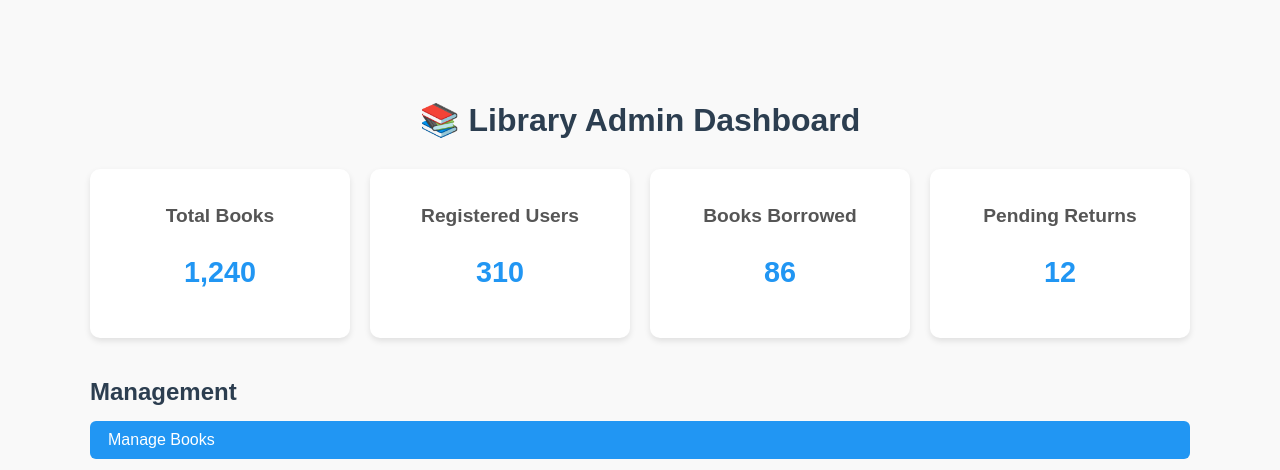
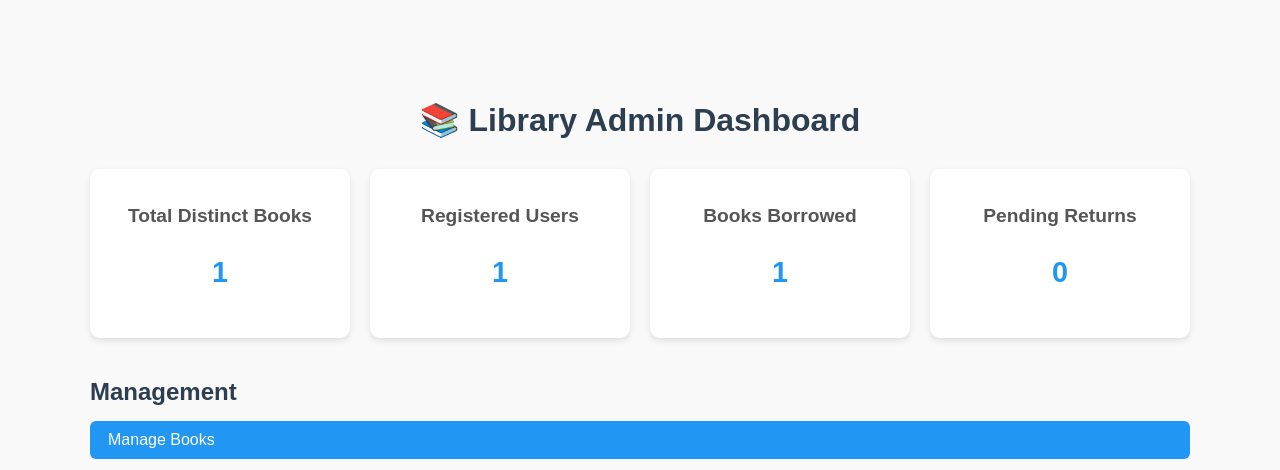
Before and after one commit to Ernesto11524/alx_capstone_project, a Django app: page /library/admin_home/ in a window 1280 px wide. Shown: the part 58-528 px from the top of the page. Run offline with Django 5.2, Linux system fonts and the light colour scheme; the first user in the database is signed in; tables that the repository leaves empty hold one stand-in row (Sample ...).

Commit message:
Replaced the dummy data of the total number of books, users and transactions with the actual data from the database

```diff
--- a/library_management_system/book/templates/book/admin_home.html
+++ b/library_management_system/book/templates/book/admin_home.html
@@ -10,20 +10,20 @@
   <!-- Quick stats section -->
   <div class="dashboard-stats">
     <div class="card">
-      <h2>Total Books</h2>
-      <p>1,240</p>
+      <h2>Total Distinct Books</h2>
+      <p>{{ total_books_count }}</p>
     </div>
     <div class="card">
       <h2>Registered Users</h2>
-      <p>310</p>
+      <p>{{ total_users_count }}</p>
     </div>
     <div class="card">
       <h2>Books Borrowed</h2>
-      <p>86</p>
+      <p>{{ total_borrowed_books_count }}</p>
     </div>
     <div class="card">
       <h2>Pending Returns</h2>
-      <p>12</p>
+      <p>{{ total_pending_return }}</p>
     </div>
   </div>
 
```
